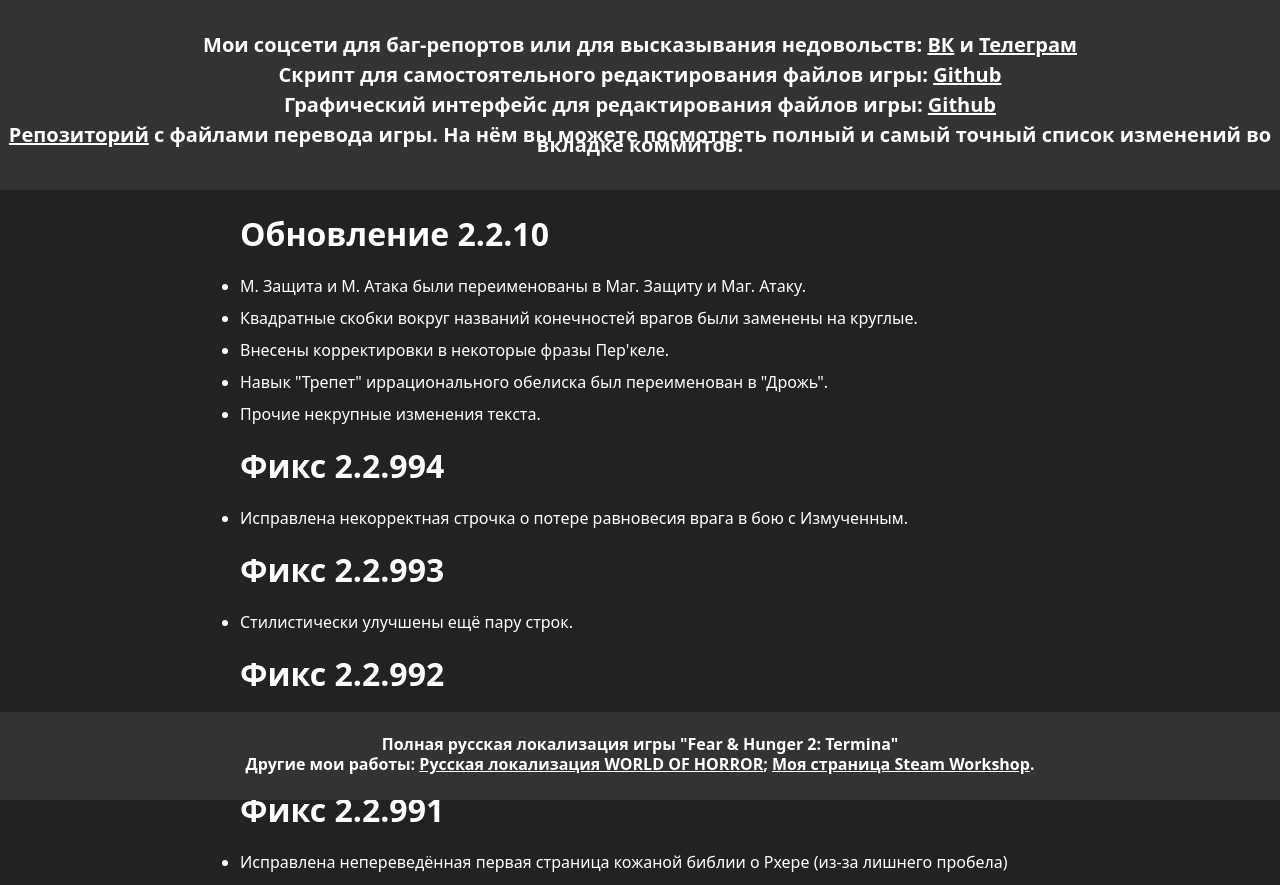
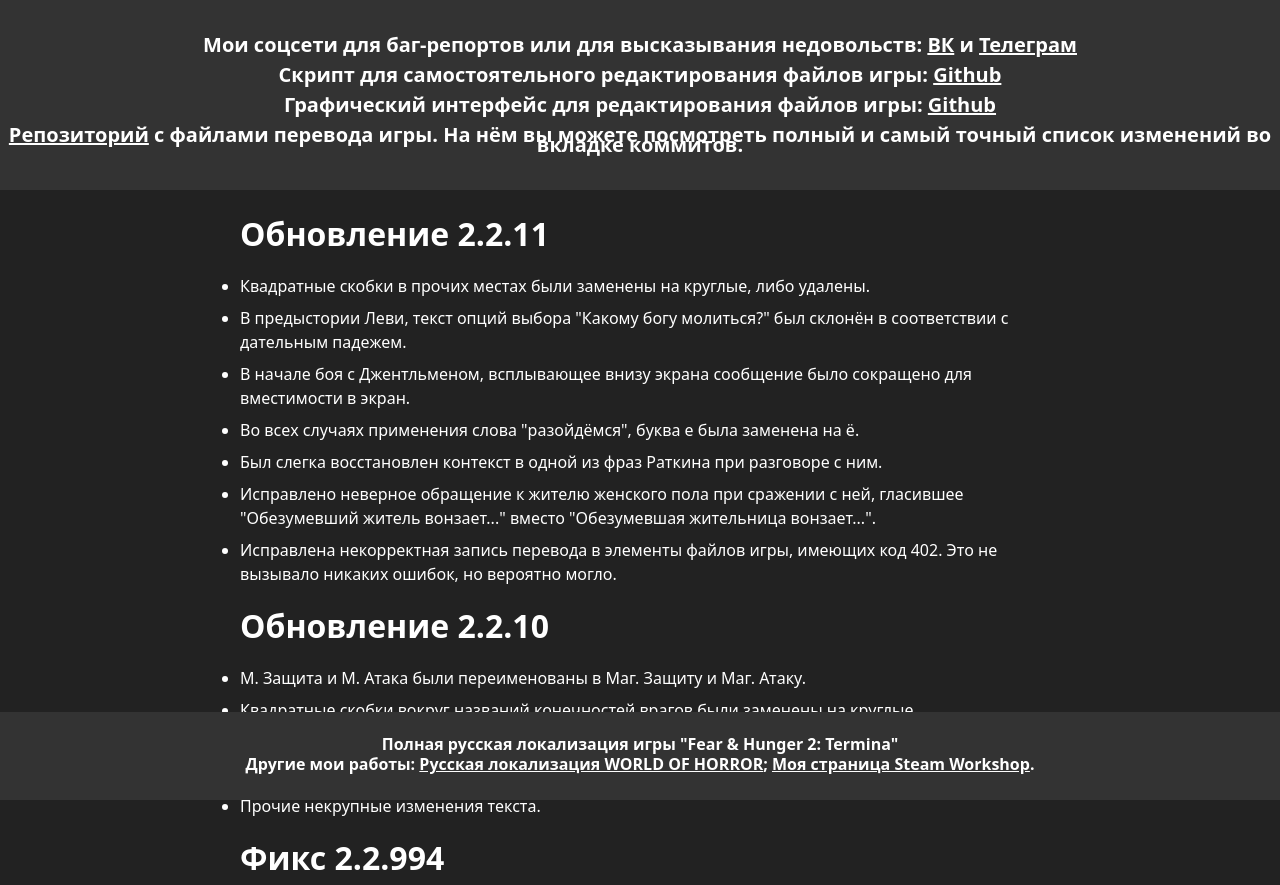
Before and after one commit to savannstm/fh2-termina-translation, a plain HTML site: page 2.2.11 СПИСОК ИЗМЕНЕНИЙ.html in a window 1280 px wide. Shown: the top 885 px of the page. Drawn offline with Linux system fonts and the light colour scheme.

Commit message:
Обновление списка изменений

```diff
--- a/2.2.10 СПИСОК ИЗМЕНЕНИЙ.html
+++ b/2.2.11 СПИСОК ИЗМЕНЕНИЙ.html
@@ -26,6 +26,29 @@
             </p>
         </header>
         <main>
+            <h1>Обновление 2.2.11</h1>
+            <ul>
+                <li>Квадратные скобки в прочих местах были заменены на круглые, либо удалены.</li>
+                <li>
+                    В предыстории Леви, текст опций выбора "Какому богу молиться?" был склонён в соответствии с
+                    дательным падежем.
+                </li>
+                <li>
+                    В начале боя с Джентльменом, всплывающее внизу экрана сообщение было сокращено для вместимости в
+                    экран.
+                </li>
+                <li>Во всех случаях применения слова "разойдёмся", буква е была заменена на ё.</li>
+                <li>Был слегка восстановлен контекст в одной из фраз Раткина при разговоре с ним.</li>
+                <li>
+                    Исправлено неверное обращение к жителю женского пола при сражении с ней, гласившее "Обезумевший
+                    житель вонзает..." вместо "Обезумевшая жительница вонзает...".
+                </li>
+                <li>
+                    Исправлена некорректная запись перевода в элементы файлов игры, имеющих код 402. Это не вызывало
+                    никаких ошибок, но вероятно могло.
+                </li>
+            </ul>
+
             <h1>Обновление 2.2.10</h1>
             <ul>
                 <li>М. Защита и М. Атака были переименованы в Маг. Защиту и Маг. Атаку.</li>
```
